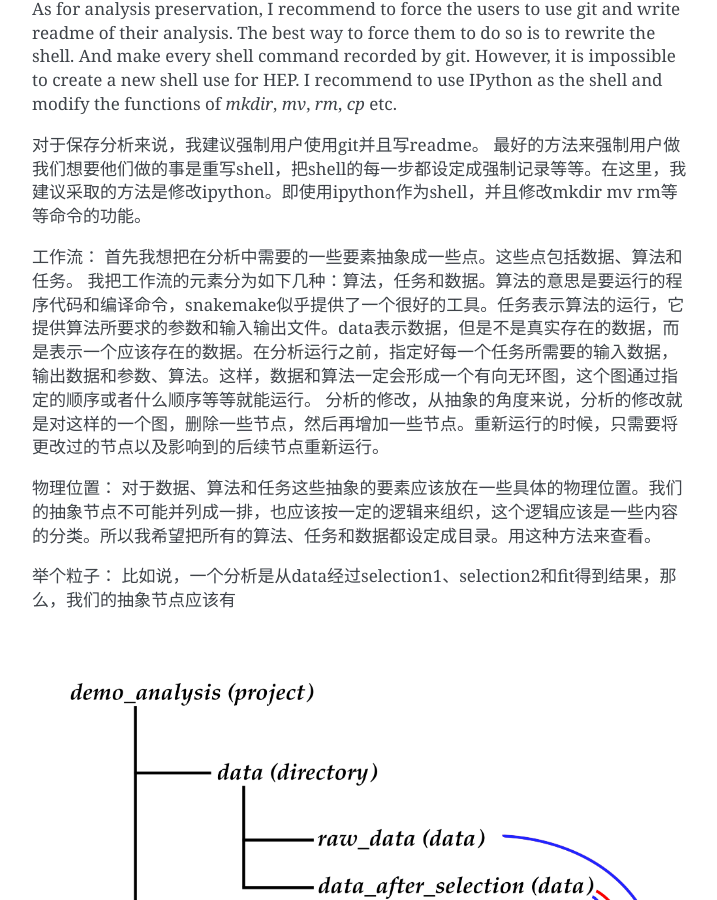
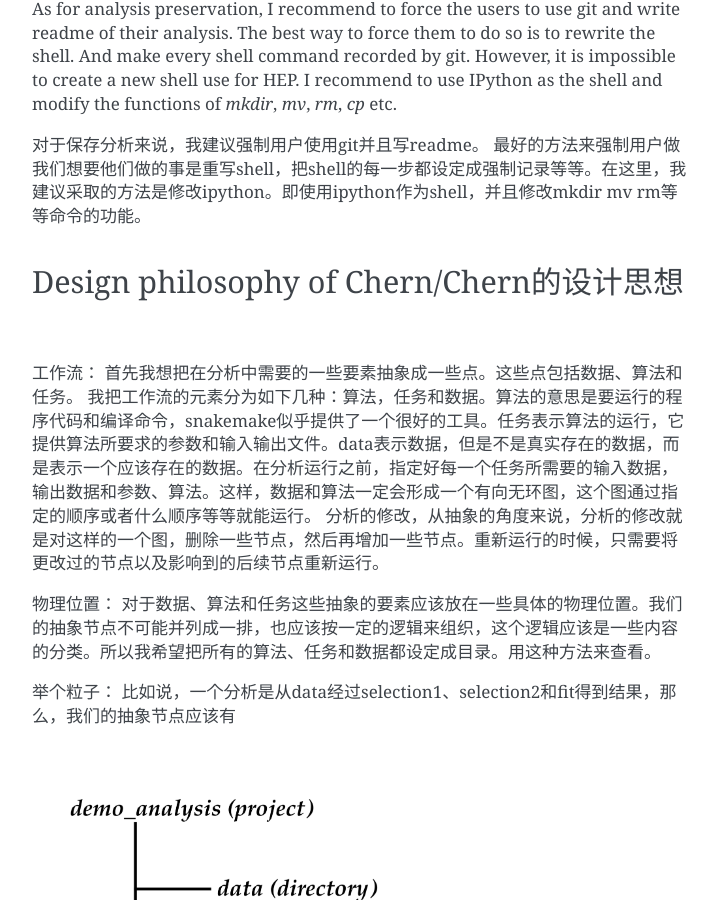
Before and after one commit to zhaomr13/Chern, a Sphinx documentation site: the page built from doc/source/index.rst, in a window 1280 px wide and 900 px high, scrolled down 617 px. Shown: the whole window, without its empty margins (388-1105 px from the left). Built offline with Sphinx 7.4.7, drawn with Linux system fonts in a browser that asks for light colours; pages that are not in the unit, such as notebooks, are missing from menus.

Commit message:
add philosophy

```diff
--- a/doc/source/index.rst
+++ b/doc/source/index.rst
@@ -26,8 +26,13 @@
 However, it is impossible to create a new shell use for HEP. I recommend to use IPython as the shell and modify
 the functions of `mkdir`, `mv`, `rm`, `cp` etc.
 
+
+
 对于保存分析来说，我建议强制用户使用git并且写readme。
 最好的方法来强制用户做我们想要他们做的事是重写shell，把shell的每一步都设定成强制记录等等。在这里，我建议采取的方法是修改ipython。即使用ipython作为shell，并且修改mkdir mv rm等等命令的功能。
+
+Design philosophy of Chern/Chern的设计思想
+---------
 
 工作流：
 首先我想把在分析中需要的一些要素抽象成一些点。这些点包括数据、算法和任务。
```
